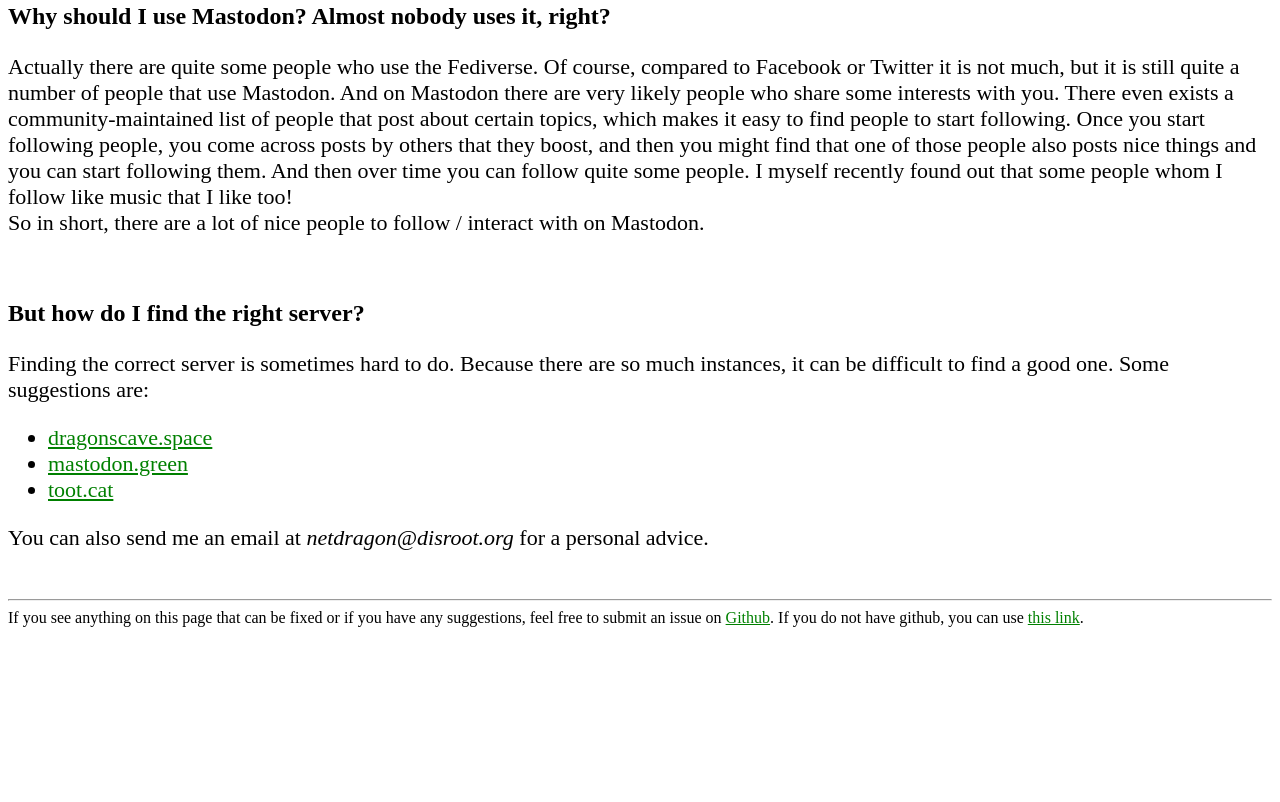
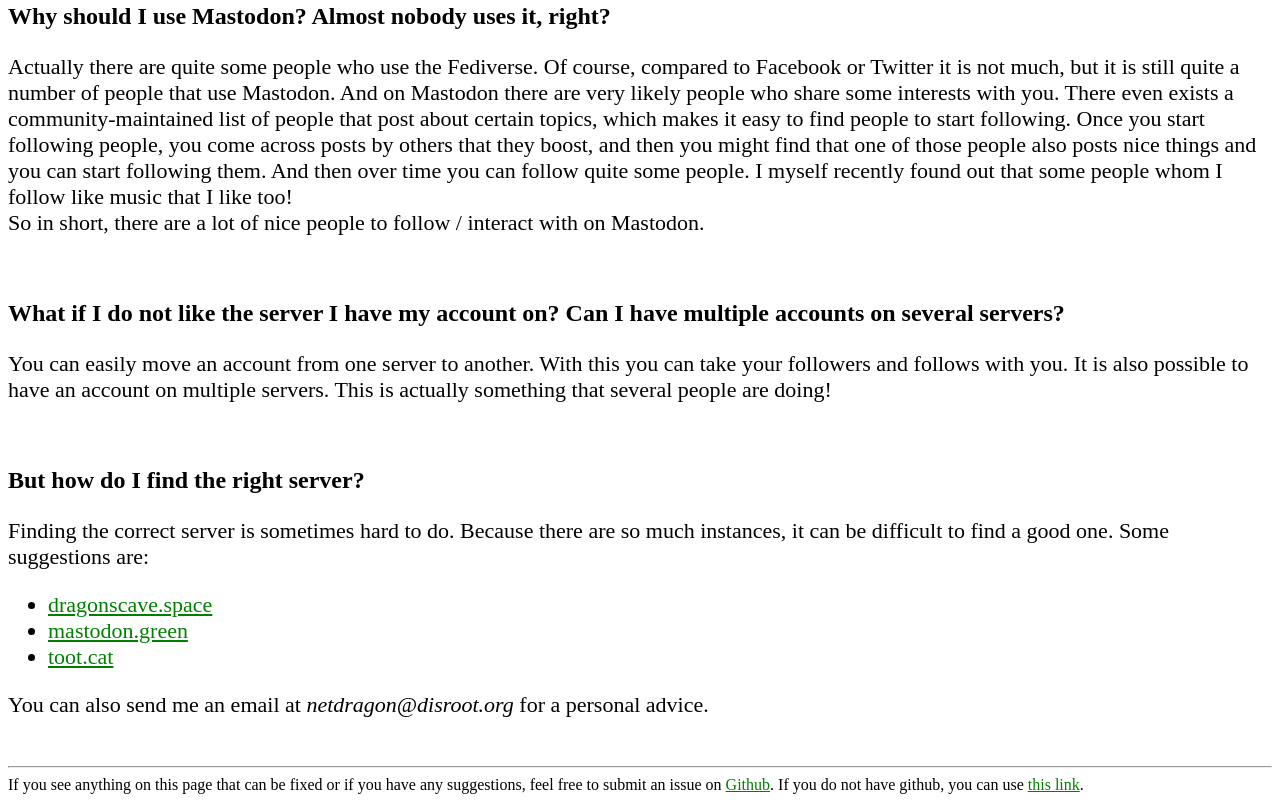
Before and after one commit to PrivacyDragon/Mastodon-Facebook, a plain HTML site: page index.html in a window 1280 px wide. Shown: the part 1540-2342 px from the top of the page. Before the commit the page ends 2175 px from the top, so only its background shows below. Drawn offline with Linux system fonts and the light colour scheme.

Commit message:
Update index.html

```diff
--- a/index.html
+++ b/index.html
@@ -78,6 +78,9 @@
 	<p>Actually there are quite some people who use the Fediverse. Of course, compared to Facebook or Twitter it is not much, but it is still quite a number of people that use Mastodon. And on Mastodon there are very likely people who share some interests with you. There even exists a community-maintained list of people that post about certain topics, which makes it easy to find people to start following. Once you start following people, you come across posts by others that they boost, and then you might find that one of those people also posts nice things and you can start following them. And then over time you can follow quite some people. I myself recently found out that some people whom I follow like music that I like too!</br>
 	So in short, there are a lot of nice people to follow / interact with on Mastodon.</p>
 	</br>
+	<h3>What if I do not like the server I have my account on? Can I have multiple accounts on several servers?</h3>
+	<p>You can easily move an account from one server to another. With this you can take your followers and follows with you. It is also possible to have an account on multiple servers. This is actually something that several people are doing!</p>
+	<br/>
 	<h3>But how do I find the right server?</h3>
 	<p>Finding the correct server is sometimes hard to do. Because there are so much instances, it can be difficult to find a good one. Some suggestions are:</br></p>
 	<ul>
```
